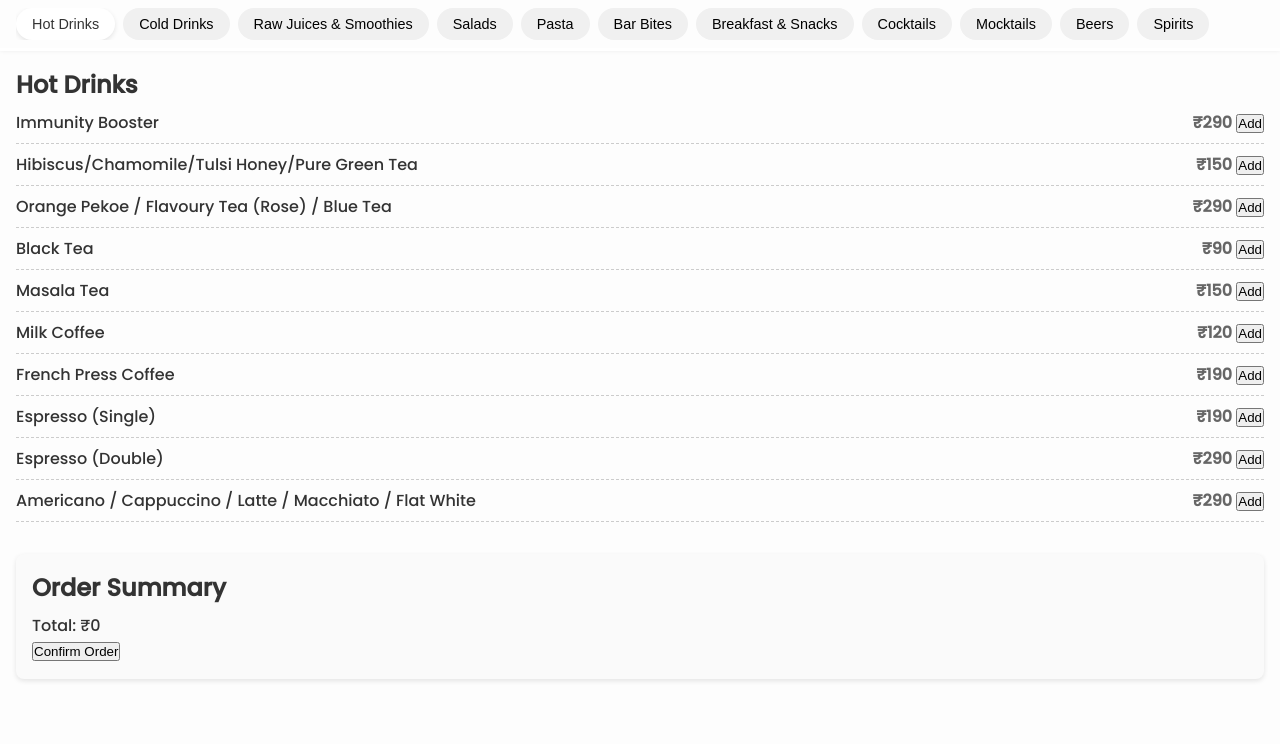
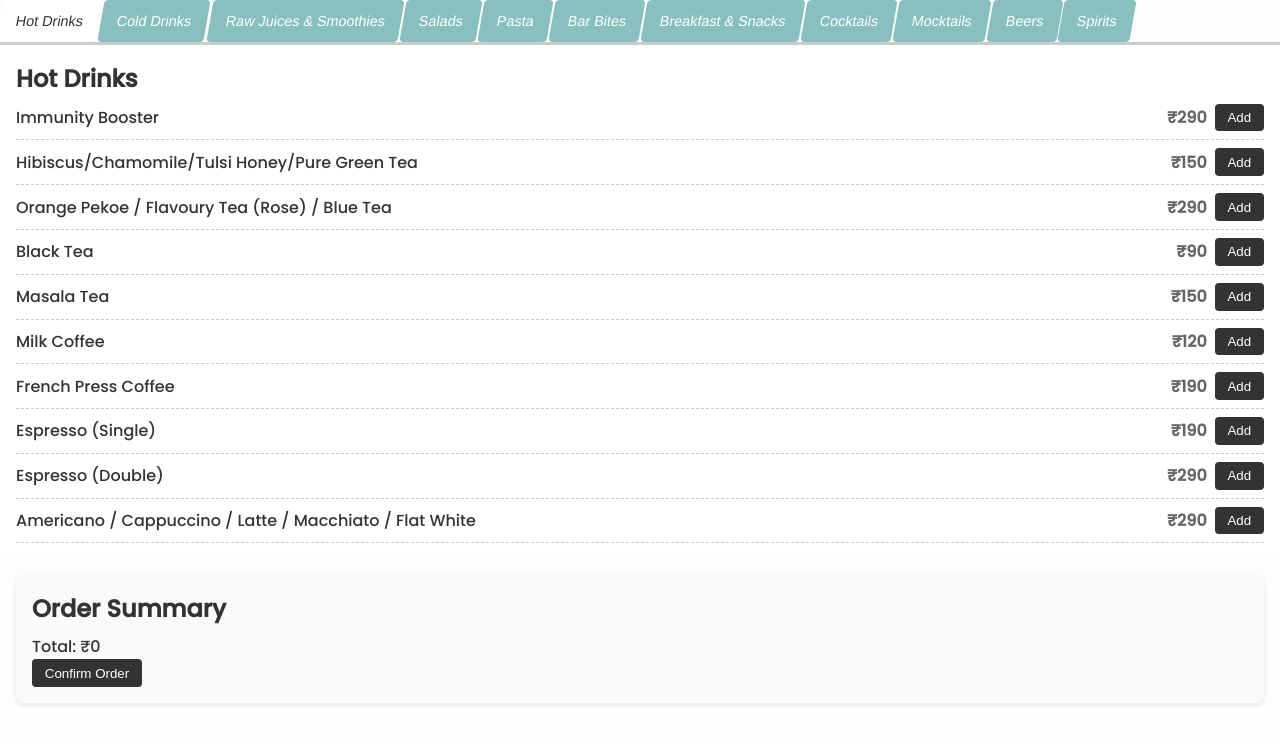
Before and after one commit to yagneshwarandesigngroup/Menu-test, a plain HTML site: page index.html in a window 1280 px wide. Drawn offline with Linux system fonts and the light colour scheme.

Commit message:
Update styles.css

```diff
--- a/styles.css
+++ b/styles.css
@@ -11,66 +11,105 @@ body {
   color: #333;
 }
 
-/* Pill Tabs Container */
+/* TABS CONTAINER */
 .tab-container {
   background: #fdfdfd;
-  padding: 0.5rem 1rem;
-  box-shadow: 0 2px 5px rgba(0,0,0,0.1);
+  position: relative;
+  border-bottom: 3px solid #ccc; /* anchor line for the tabs */
 }
 .tabs {
   display: flex;
-  gap: 0.5rem;
   overflow-x: auto;
-  align-items: center;
+  align-items: flex-end; /* so the slant aligns at bottom */
 }
-.tabs .tab {
-  background: #f0f0f0;
+
+/* SLANTED TAB STYLE */
+.tab {
+  background: #87c0be;
+  color: #fff;
   border: none;
-  padding: 0.5rem 1rem;
-  border-radius: 999px; /* Pill shape */
+  padding: 0.8rem 1rem;
+  margin-right: 2px;
   cursor: pointer;
-  white-space: nowrap;
-  transition: background 0.3s, color 0.3s, transform 0.3s;
   font-size: 0.9rem;
+  position: relative;
+  transition: background 0.3s, transform 0.3s;
+  /* Skew transform for slant */
+  transform: skew(-10deg);
 }
-.tabs .tab:hover {
-  background: #e0e0e0;
-  transform: translateY(-1px);
+/* Un-skew the text so it appears normal */
+.tab > * {
+  transform: skew(10deg);
+  display: inline-block;
 }
-.tabs .tab.active {
+.tab:hover {
+  background: #5b9f9c;
+  transform: skew(-10deg) translateY(-2px);
+}
+.tab.active {
   background: #ffffff;
   color: #333;
-  box-shadow: 0 2px 5px rgba(0,0,0,0.1);
+  border-bottom: none;
+  z-index: 2; /* so it sits above the content panel */
 }
 
-/* Tab Content */
+/* TAB CONTENT */
 .tab-content {
-  border-top: 3px solid #ffffff;
+  position: relative;
   padding: 1rem;
+  background: #fff;
+  z-index: 1; /* behind active tab */
 }
 .tab-panel {
   display: none;
   opacity: 0;
-  transition: opacity 0.3s ease;
+  transition: opacity 0.3s;
 }
 .tab-panel.active {
   display: block;
   opacity: 1;
 }
 
-/* Menu Items */
+/* MENU ITEMS */
 .menu-item {
   display: flex;
   justify-content: space-between;
+  align-items: center;
   border-bottom: 1px dashed #ccc;
   padding: 0.5rem 0;
 }
+.action {
+  display: flex;
+  align-items: center;
+}
 .price {
+  margin-right: 8px;
+  color: #666;
   font-weight: bold;
-  color: #666;
 }
 
-/* Order Summary (Optional) */
+/* BUTTON STYLES */
+button {
+  background: #333;
+  color: #fff;
+  border: none;
+  padding: 0.4rem 0.8rem;
+  border-radius: 4px;
+  cursor: pointer;
+}
+button:hover {
+  background: #555;
+}
+button.clicked {
+  animation: clickAnim 0.3s ease;
+}
+@keyframes clickAnim {
+  0% { transform: scale(1); }
+  50% { transform: scale(1.1); }
+  100% { transform: scale(1); }
+}
+
+/* ORDER SUMMARY */
 .order-summary {
   background: #fafafa;
   margin: 1rem;
```
